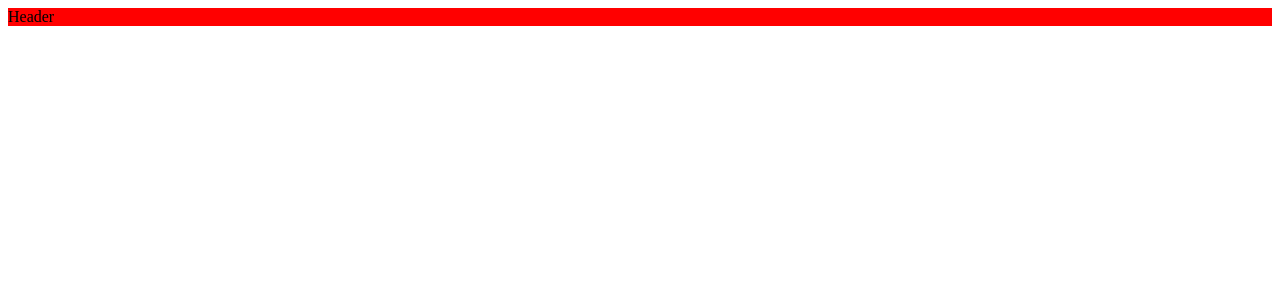
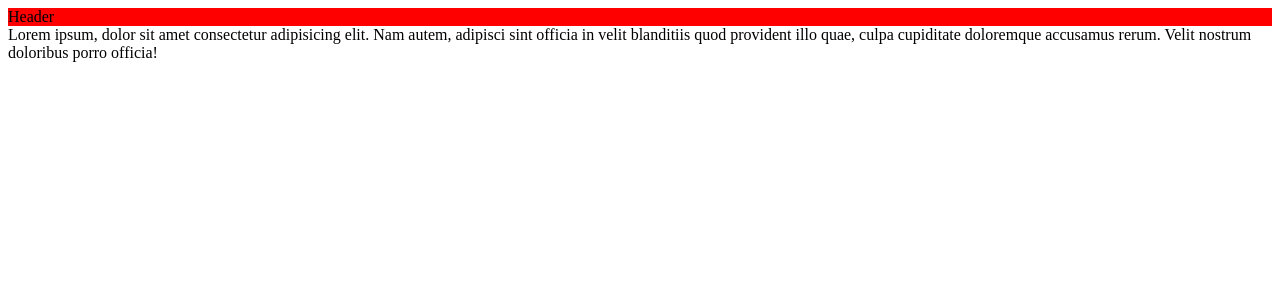
Before and after one commit to abhaykvincent/fine-web-app, a React (Create React App) app: page / in a window 1280 px wide. Shown: the top 300 px of the page. Built offline with nearby package versions, Linux system fonts and the light colour scheme; the HTML template or start-up script is replaced by a standard one.

Commit message:
Home page components created

```diff
--- a/public/index.html
+++ b/public/index.html
@@ -24,7 +24,7 @@
       work correctly both with client-side routing and a non-root public URL.
       Learn how to configure a non-root public URL by running `npm run build`.
     -->
-    <title>React App</title>
+    <title>Fine Web App</title>
   </head>
   <body>
     <noscript>You need to enable JavaScript to run this app.</noscript>
--- a/src/App.js
+++ b/src/App.js
@@ -1,7 +1,10 @@
 import React from 'react';
 import './css/App.scss';
 import $ from "jquery";
+
 import Header from "./components/Header";
+import Home from "./components/Home";
+import Footer from "./components/Footer";
 
 
 
@@ -13,6 +16,8 @@ class App extends React.Component{
     return (
       <div className="App">
         <Header/>
+        <Home/>
+        <Footer/>
       </div>
     );
   }
--- /dev/null
+++ b/src/components/Footer.js
@@ -0,0 +1,16 @@
+import React from 'react';
+import $ from "jquery";
+
+class Footer extends React.Component{
+  render(){
+    return (
+      <div className="footer">
+      </div>
+    );
+  }
+  componentDidMount(){
+    $("footer").css("background","red")
+  }
+}
+
+export default Footer;
--- /dev/null
+++ b/src/components/Home.js
@@ -0,0 +1,19 @@
+import React from 'react';
+import $ from "jquery";
+
+class Header extends React.Component{
+  render(){
+    return (
+      <main className="home">
+        <article>
+        Lorem ipsum, dolor sit amet consectetur adipisicing elit. Nam autem, adipisci sint officia in velit blanditiis quod provident illo quae, culpa cupiditate doloremque accusamus rerum. Velit nostrum doloribus porro officia!
+        </article>
+      </main>
+    );
+  }
+  componentDidMount(){
+    $("header").css("background","red")
+  }
+}
+
+export default Header;
```
